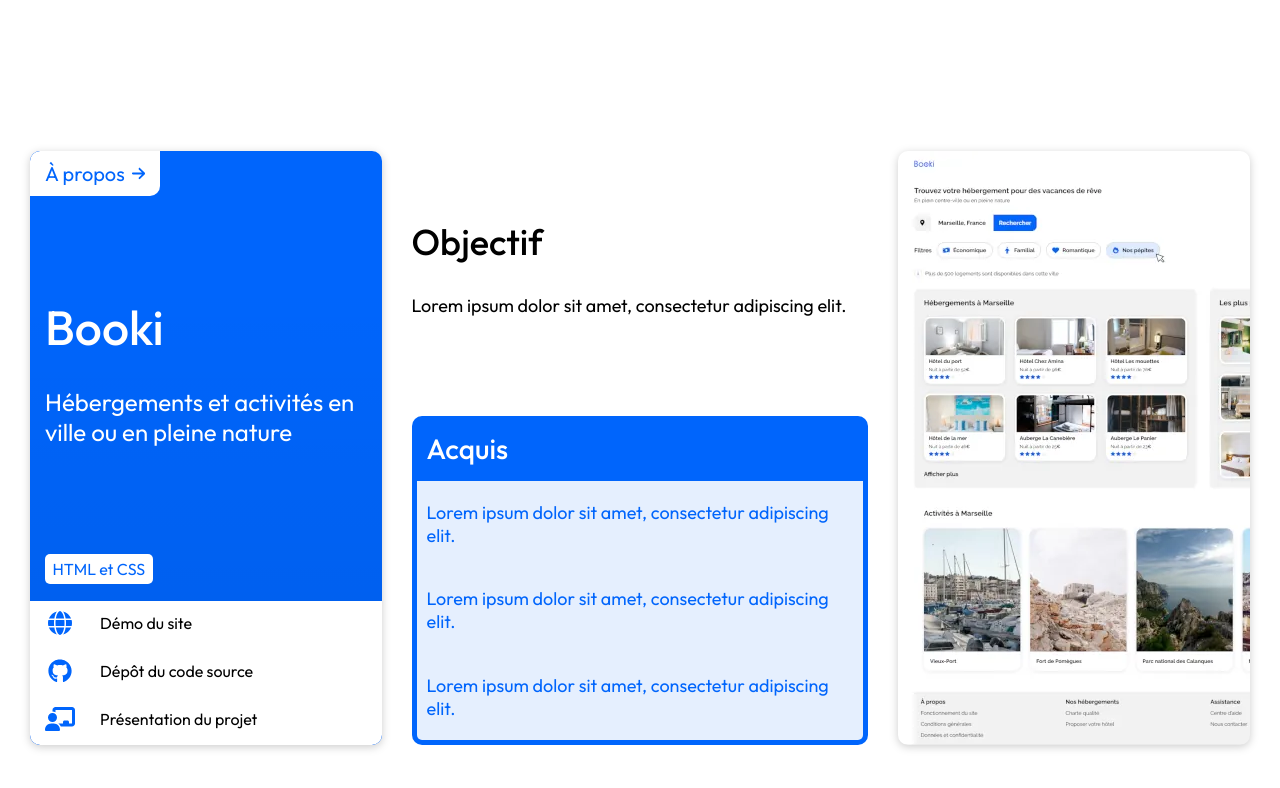
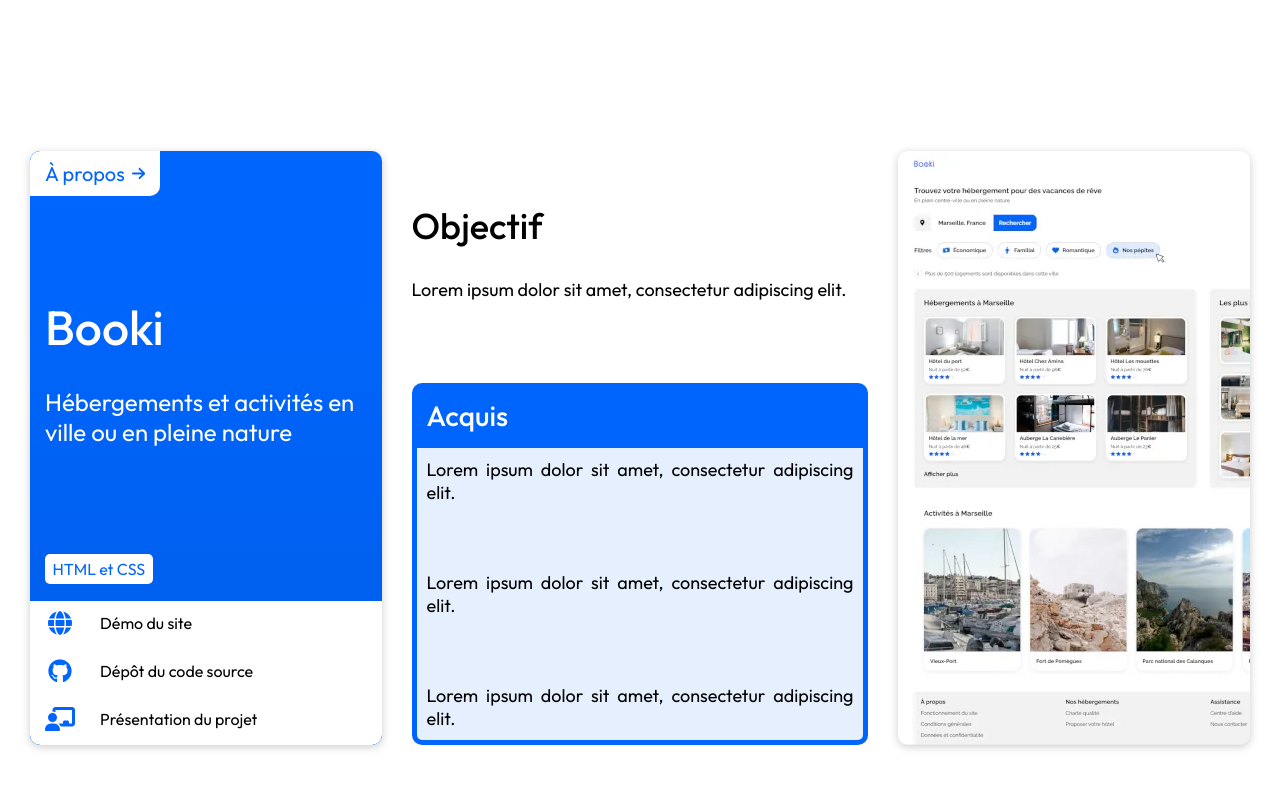
Before and after one commit to Dave25440/david-hores-portfolio, a React (Create React App) app: page /david-hores-portfolio/realisations/p2-booki in a window 1280 px wide. Shown: the top 788 px of the page. Built offline with nearby package versions, Linux system fonts and the light colour scheme.

Commit message:
Update Skill and Project style

```diff
--- a/src/components/Skill/Skill.module.scss
+++ b/src/components/Skill/Skill.module.scss
@@ -53,22 +53,21 @@
     }
 
     &__skills {
+        gap: 15px;
+        list-style: none;
+        text-align: justify;
         height: 100%;
         border-radius: 0 0 5px 5px;
-        @include mixins.column-flexbox(space-around);
-        @include mixins.list-style;
+        padding: 15px;
+        @include mixins.column-flexbox(space-between);
         @include mixins.text-style(variables.$color-content, 1.125rem, 400);
+
+        @media (max-width: variables.$breakpoint-medium) {
+            padding: 10px;
+        }
 
         @media (max-width: variables.$breakpoint-small) {
             font-size: 1rem;
         }
     }
-
-    &__skill {
-        padding: 15px;
-
-        @media (max-width: variables.$breakpoint-medium) {
-            padding: 10px;
-        }
-    }
 }
--- a/src/components/Skill/index.jsx
+++ b/src/components/Skill/index.jsx
@@ -46,13 +46,7 @@ const Skill = ({
                     style={{ backgroundColor: background }}
                 >
                     {skills.map((skill, index) => (
-                        <li
-                            key={index}
-                            className={styles.skill__skill}
-                            style={{ color: color }}
-                        >
-                            {skill}
-                        </li>
+                        <li key={index}>{skill}</li>
                     ))}
                 </ul>
             )}
--- a/src/pages/Project/Project.module.scss
+++ b/src/pages/Project/Project.module.scss
@@ -10,11 +10,7 @@
     }
 
     &__left {
-        @include mixins.grid(auto, 1fr 1.4fr);
-
-        @media (max-width: variables.$breakpoint-small) {
-            grid-template-rows: auto;
-        }
+        @include mixins.grid(auto, auto);
     }
 
     &__introduction {
```
